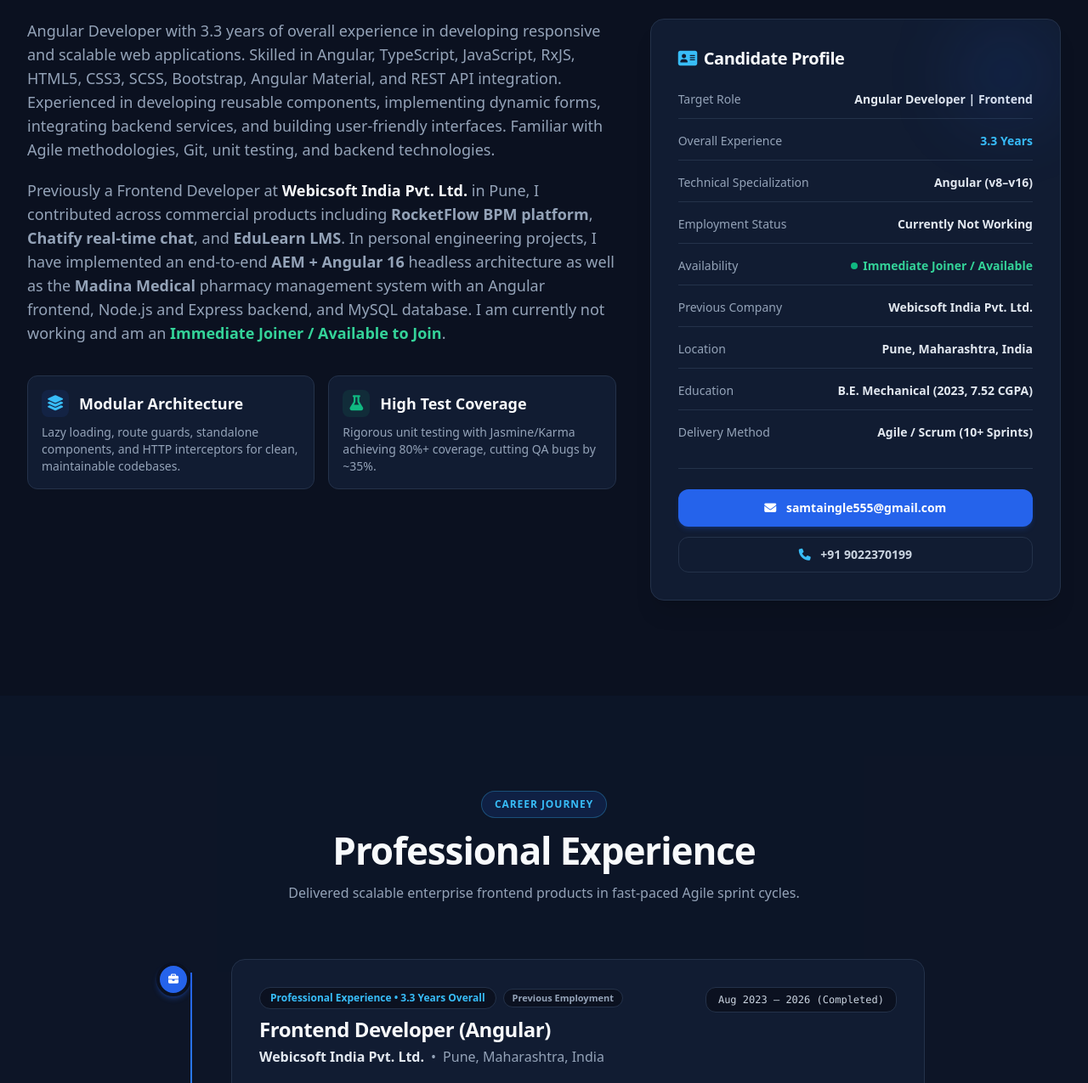
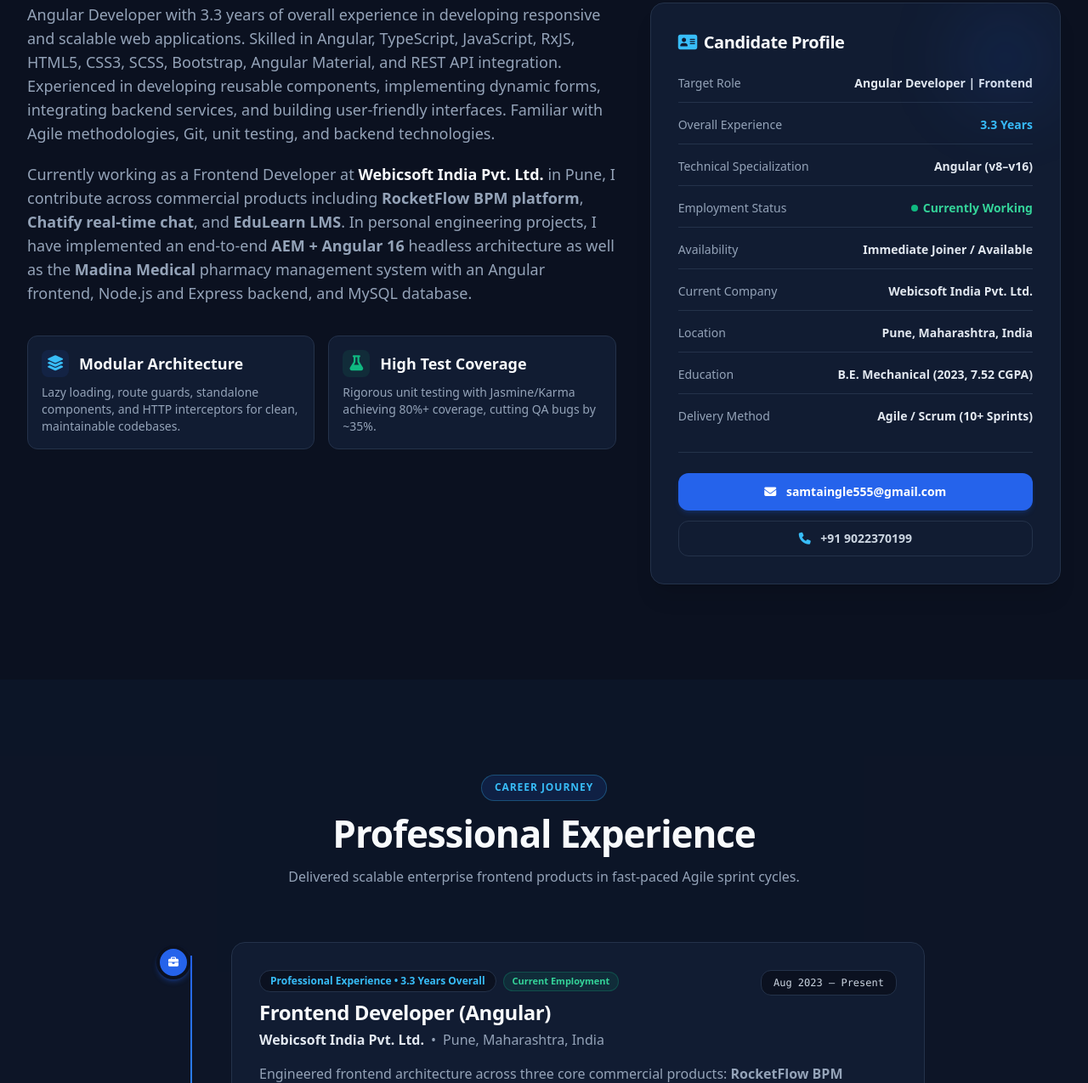
Before and after one commit to samtaingle/samtaingle.github.io, a plain HTML site: page index.html in a window 1280 px wide. Shown: the part 1525-2800 px from the top of the page at 85% size. Drawn offline with nearby package versions, Linux system fonts and the light colour scheme.

Commit message:
update(profile): set employment status to currently working at Webicsoft

```diff
--- a/index.html
+++ b/index.html
@@ -289,7 +289,7 @@
               <p class="pl-4"><span class="text-blue-400">readonly</span> headline = <span class="text-sky-300">'Angular Developer | Frontend Developer'</span>;</p>
               <p class="pl-4"><span class="text-blue-400">readonly</span> overallExperience = <span class="text-sky-300">'3.3 Years'</span>;</p>
               <p class="pl-4"><span class="text-blue-400">readonly</span> primaryFocus = <span class="text-sky-300">'Angular, TypeScript, RxJS, REST APIs'</span>;</p>
-              <p class="pl-4"><span class="text-blue-400">readonly</span> status = <span class="text-emerald-400">'Currently Not Working (Immediate Joiner)'</span>;</p>
+              <p class="pl-4"><span class="text-blue-400">readonly</span> status = <span class="text-emerald-400">'Currently Working'</span>;</p>
               <p class="pl-4"><span class="text-blue-400">readonly</span> location = <span class="text-sky-300">'Pune, Maharashtra, India'</span>;</p>
               <p class="pl-4"><span class="text-blue-400">readonly</span> coreStack = [</p>
               <p class="pl-8 text-sky-300">'Angular v8–v16', 'TypeScript', 'RxJS',</p>
@@ -371,7 +371,7 @@
               Angular Developer with 3.3 years of overall experience in developing responsive and scalable web applications. Skilled in Angular, TypeScript, JavaScript, RxJS, HTML5, CSS3, SCSS, Bootstrap, Angular Material, and REST API integration. Experienced in developing reusable components, implementing dynamic forms, integrating backend services, and building user-friendly interfaces. Familiar with Agile methodologies, Git, unit testing, and backend technologies.
             </p>
             <p>
-              Previously a Frontend Developer at <strong class="text-[#0F172A] dark:text-[#F8FAFC]">Webicsoft India Pvt. Ltd.</strong> in Pune, I contributed across commercial products including <strong>RocketFlow BPM platform</strong>, <strong>Chatify real-time chat</strong>, and <strong>EduLearn LMS</strong>. In personal engineering projects, I have implemented an end-to-end <strong>AEM + Angular 16</strong> headless architecture as well as the <strong>Madina Medical</strong> pharmacy management system with an Angular frontend, Node.js and Express backend, and MySQL database. I am currently not working and am an <strong class="text-emerald-600 dark:text-emerald-400">Immediate Joiner / Available to Join</strong>.
+              Currently working as a Frontend Developer at <strong class="text-[#0F172A] dark:text-[#F8FAFC]">Webicsoft India Pvt. Ltd.</strong> in Pune, I contribute across commercial products including <strong>RocketFlow BPM platform</strong>, <strong>Chatify real-time chat</strong>, and <strong>EduLearn LMS</strong>. In personal engineering projects, I have implemented an end-to-end <strong>AEM + Angular 16</strong> headless architecture as well as the <strong>Madina Medical</strong> pharmacy management system with an Angular frontend, Node.js and Express backend, and MySQL database.
             </p>
 
             <div class="pt-4 grid grid-cols-1 sm:grid-cols-2 gap-4">
@@ -427,17 +427,19 @@
                 </div>
                 <div class="flex justify-between pb-3 border-b border-slate-100 dark:border-[#24324A]">
                   <span class="text-slate-500 dark:text-slate-400">Employment Status</span>
-                  <span class="font-semibold text-slate-800 dark:text-slate-200">Currently Not Working</span>
+                  <span class="font-semibold text-emerald-600 dark:text-emerald-400 flex items-center gap-1.5">
+                    <span class="w-2 h-2 rounded-full bg-emerald-500"></span>
+                    Currently Working
+                  </span>
                 </div>
                 <div class="flex justify-between pb-3 border-b border-slate-100 dark:border-[#24324A]">
                   <span class="text-slate-500 dark:text-slate-400">Availability</span>
-                  <span class="font-semibold text-emerald-600 dark:text-emerald-400 flex items-center gap-1.5">
-                    <span class="w-2 h-2 rounded-full bg-emerald-500"></span>
+                  <span class="font-semibold text-slate-800 dark:text-slate-200">
                     Immediate Joiner / Available
                   </span>
                 </div>
                 <div class="flex justify-between pb-3 border-b border-slate-100 dark:border-[#24324A]">
-                  <span class="text-slate-500 dark:text-slate-400">Previous Company</span>
+                  <span class="text-slate-500 dark:text-slate-400">Current Company</span>
                   <span class="font-semibold text-slate-800 dark:text-slate-200">Webicsoft India Pvt. Ltd.</span>
                 </div>
                 <div class="flex justify-between pb-3 border-b border-slate-100 dark:border-[#24324A]">
@@ -499,8 +501,8 @@
                     <span class="inline-block px-3 py-1 rounded-full text-xs font-semibold bg-blue-50 dark:bg-[#0B1120] text-[#2563EB] dark:text-[#38BDF8] border border-blue-200 dark:border-[#24324A]">
                       Professional Experience &bull; 3.3 Years Overall
                     </span>
-                    <span class="inline-block px-2.5 py-0.5 rounded-full text-[11px] font-semibold bg-slate-100 dark:bg-[#0B1120] text-slate-600 dark:text-slate-400 border border-slate-200 dark:border-[#24324A]">
-                      Previous Employment
+                    <span class="inline-block px-2.5 py-0.5 rounded-full text-[11px] font-semibold bg-emerald-500/10 text-emerald-600 dark:text-emerald-400 border border-emerald-500/25">
+                      Current Employment
                     </span>
                   </div>
                   <h3 class="text-2xl font-bold text-[#0F172A] dark:text-[#F8FAFC]">Frontend Developer (Angular)</h3>
@@ -512,7 +514,7 @@
                 </div>
 
                 <div class="px-3.5 py-1.5 rounded-xl bg-slate-100 dark:bg-[#0B1120] text-slate-700 dark:text-slate-300 font-mono text-xs font-medium border border-slate-200 dark:border-[#24324A]">
-                  Aug 2023 – 2026 (Completed)
+                  Aug 2023 – Present
                 </div>
               </div>
 
@@ -560,7 +562,7 @@
                       <span class="w-2.5 h-2.5 rounded-full bg-[#2563EB]"></span>
                       RocketFlow – Business Process Management (BPM) Platform
                     </span>
-                    <span class="text-xs font-mono text-slate-500 dark:text-slate-400">May 2025 – 2026 (Completed)</span>
+                    <span class="text-xs font-mono text-slate-500 dark:text-slate-400">May 2025 – Present</span>
                   </div>
                   <p class="text-xs sm:text-sm text-slate-600 dark:text-[#94A3B8] mb-2">
                     Delivered 20+ reusable UI components across 8 modules (Supply Chain, Hospital Management, Finance, Field Service, Car Rental, Delivery, BPA, Pickup & Drop). Integrated 15+ REST APIs, implemented dynamic forms and data tables, achieved 80%+ test coverage, and reduced QA-reported bugs by ~35% across 10+ sprints.
```
Also changed, not shown: 1 other file.
